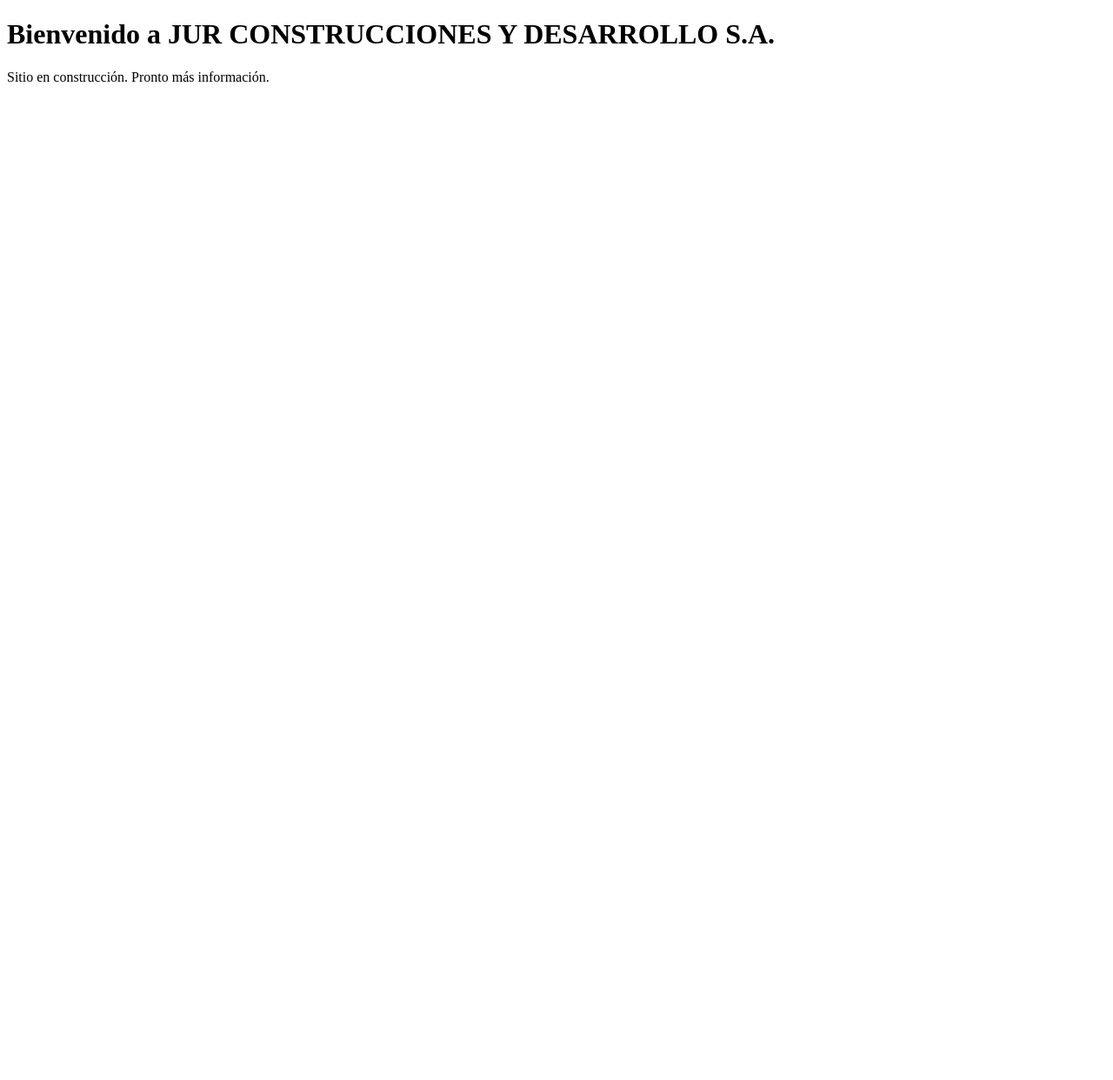
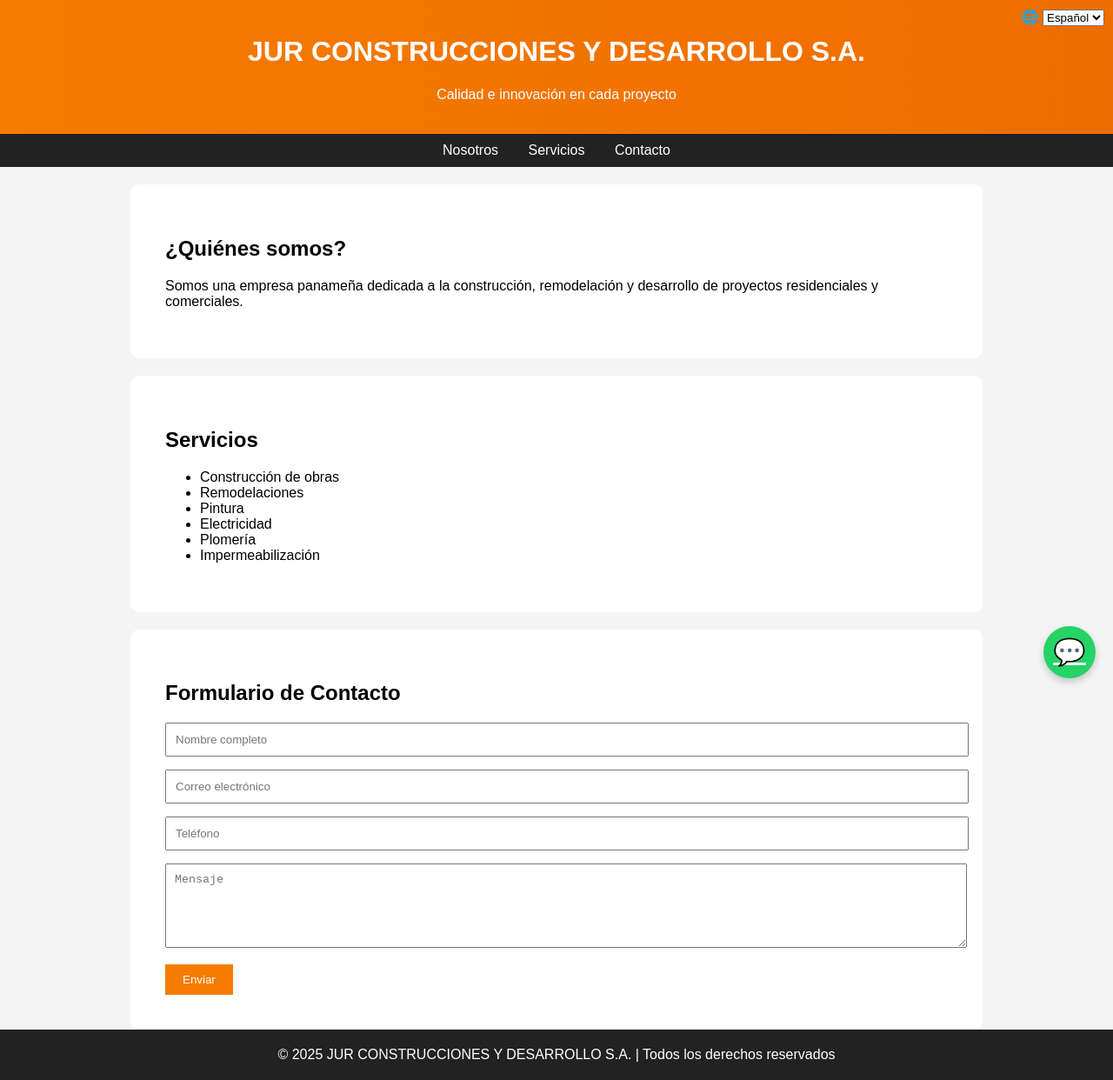
Before and after one commit to jurconstrucciones/jurwed, a plain HTML site: page index.html in a window 1280 px wide. Shown: the whole page at 87% size. Before the commit the page ends 800 px from the top, so only its background shows below. Drawn offline with Linux system fonts and the light colour scheme.

Commit message:
Add files via upload

```diff
--- a/index.html
+++ b/index.html
@@ -3,9 +3,144 @@
 <head>
     <meta charset="UTF-8">
     <title>JUR CONSTRUCCIONES Y DESARROLLO S.A.</title>
+    <meta name="viewport" content="width=device-width, initial-scale=1.0">
+    <style>
+        body { font-family: Arial, sans-serif; margin: 0; padding: 0; background: #f4f4f4; }
+        header { background: linear-gradient(to right, #f57c00, #ef6c00); color: white; padding: 20px; text-align: center; }
+        nav { background: #222; padding: 10px; text-align: center; }
+        nav a { color: white; margin: 0 15px; text-decoration: none; }
+        section { padding: 40px; max-width: 900px; margin: auto; background: white; margin-top: 20px; border-radius: 10px; }
+        footer { background: #222; color: white; text-align: center; padding: 20px; }
+        .whatsapp-btn {
+            position: fixed;
+            bottom: 20px;
+            right: 20px;
+            background-color: #25d366;
+            color: white;
+            border-radius: 50%;
+            width: 60px;
+            height: 60px;
+            font-size: 30px;
+            text-align: center;
+            line-height: 60px;
+            box-shadow: 0 4px 8px rgba(0,0,0,0.2);
+            z-index: 1000;
+        }
+        .lang-selector {
+            position: fixed;
+            top: 10px;
+            right: 10px;
+        }
+        form input, form textarea {
+            width: 100%;
+            padding: 10px;
+            margin-bottom: 15px;
+        }
+        form button {
+            background: #f57c00;
+            color: white;
+            padding: 10px 20px;
+            border: none;
+        }
+    </style>
 </head>
 <body>
-    <h1>Bienvenido a JUR CONSTRUCCIONES Y DESARROLLO S.A.</h1>
-    <p>Sitio en construcción. Pronto más información.</p>
+    <div class="lang-selector">
+        🌐 <select onchange="changeLang(this.value)">
+            <option value="es">Español</option>
+            <option value="en">English</option>
+            <option value="zh">中文</option>
+        </select>
+    </div>
+
+    <header>
+        <h1 id="title">JUR CONSTRUCCIONES Y DESARROLLO S.A.</h1>
+        <p id="subtitle">Calidad e innovación en cada proyecto</p>
+    </header>
+
+    <nav>
+        <a href="#nosotros" id="nav_about">Nosotros</a>
+        <a href="#servicios" id="nav_services">Servicios</a>
+        <a href="#contacto" id="nav_contact">Contacto</a>
+    </nav>
+
+    <section id="nosotros">
+        <h2 id="about_title">¿Quiénes somos?</h2>
+        <p id="about_text">Somos una empresa panameña dedicada a la construcción, remodelación y desarrollo de proyectos residenciales y comerciales.</p>
+    </section>
+
+    <section id="servicios">
+        <h2 id="services_title">Servicios</h2>
+        <ul>
+            <li>Construcción de obras</li>
+            <li>Remodelaciones</li>
+            <li>Pintura</li>
+            <li>Electricidad</li>
+            <li>Plomería</li>
+            <li>Impermeabilización</li>
+        </ul>
+    </section>
+
+    <section id="contacto">
+        <h2 id="contact_title">Formulario de Contacto</h2>
+        <form action="https://formspree.io/f/mnqegqpe" method="POST">
+            <input type="text" name="name" placeholder="Nombre completo" required>
+            <input type="email" name="email" placeholder="Correo electrónico" required>
+            <input type="text" name="phone" placeholder="Teléfono">
+            <textarea name="message" placeholder="Mensaje" rows="5" required></textarea>
+            <button type="submit">Enviar</button>
+        </form>
+    </section>
+
+    <a class="whatsapp-btn" href="https://wa.me/50761912191" target="_blank" title="Escríbenos por WhatsApp">💬</a>
+
+    <footer>
+        &copy; 2025 JUR CONSTRUCCIONES Y DESARROLLO S.A. | Todos los derechos reservados
+    </footer>
+
+    <script>
+        function changeLang(lang) {
+            const texts = {
+                es: {
+                    title: "JUR CONSTRUCCIONES Y DESARROLLO S.A.",
+                    subtitle: "Calidad e innovación en cada proyecto",
+                    nav_about: "Nosotros",
+                    nav_services: "Servicios",
+                    nav_contact: "Contacto",
+                    about_title: "¿Quiénes somos?",
+                    about_text: "Somos una empresa panameña dedicada a la construcción, remodelación y desarrollo de proyectos residenciales y comerciales.",
+                    services_title: "Servicios",
+                    contact_title: "Formulario de Contacto"
+                },
+                en: {
+                    title: "JUR CONSTRUCTION & DEVELOPMENT INC.",
+                    subtitle: "Quality and innovation in every project",
+                    nav_about: "About Us",
+                    nav_services: "Services",
+                    nav_contact: "Contact",
+                    about_title: "Who We Are",
+                    about_text: "We are a Panamanian company focused on construction, remodeling and project development for homes and businesses.",
+                    services_title: "Our Services",
+                    contact_title: "Contact Form"
+                },
+                zh: {
+                    title: "JUR 建筑与开发有限公司",
+                    subtitle: "每一个项目都体现品质与创新",
+                    nav_about: "关于我们",
+                    nav_services: "服务项目",
+                    nav_contact: "联系",
+                    about_title: "我们是谁？",
+                    about_text: "我们是一家巴拿马建筑公司，专注于住宅和商业项目的建设与改造。",
+                    services_title: "服务内容",
+                    contact_title: "联系表格"
+                }
+            };
+            const t = texts[lang];
+            for (const id in t) {
+                const el = document.getElementById(id);
+                if (el) el.textContent = t[id];
+            }
+        }
+    </script>
 </body>
 </html>
```
Also changed, not shown: 1 other file.
